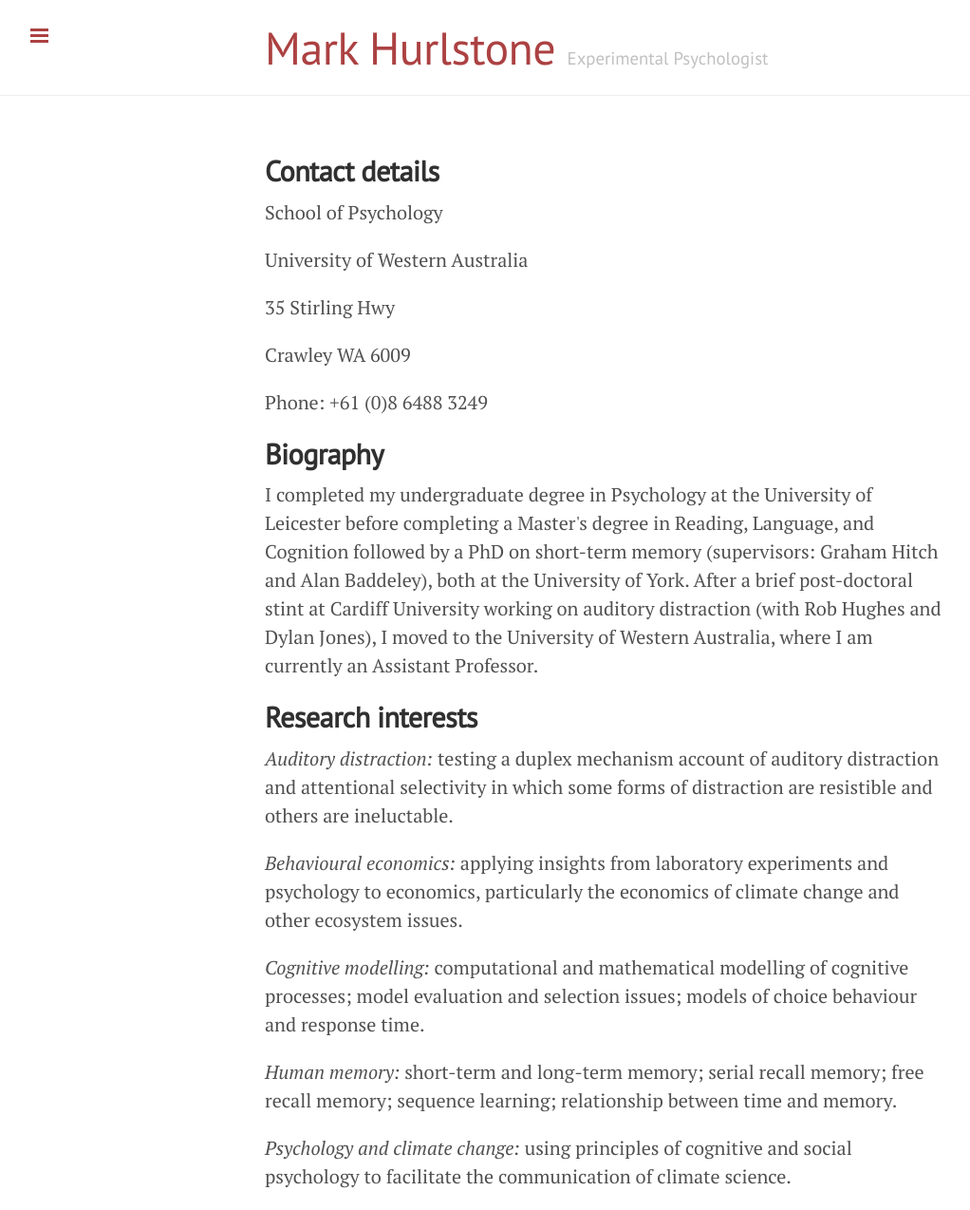
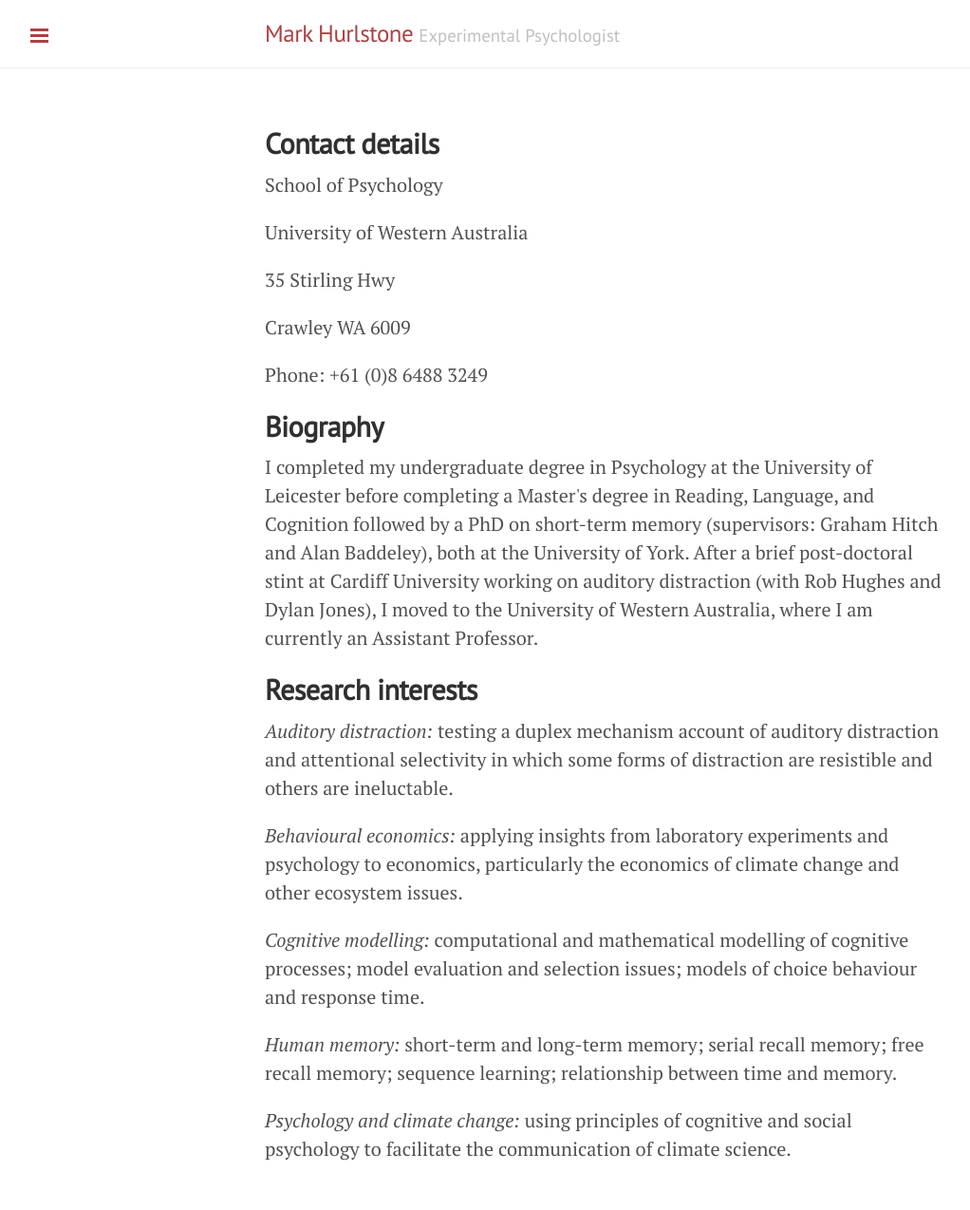
Before and after one commit to mjh508/mark-hurlstone.github.io, a Jekyll site: the page built from index.md, in a window 1280 px wide. Shown: the whole page at 95% size, without its empty margins (1-1023 px from the left). Built offline with Jekyll 4.4.1, drawn with Linux system fonts in a browser that asks for light colours; Markdown is read by kramdown in place of the engine named in the settings; after the commit the page ends 1245 px from its top, so only the background shows below that.

Commit message:
Update _config.yml

```diff
--- a/_config.yml
+++ b/_config.yml
@@ -9,7 +9,7 @@
 relative_permalinks: true
 
 # Setup
-title:               <font size="30"> Mark Hurlstone </font>
+title:               Mark Hurlstone
 tagline:             'Experimental Psychologist'
 description:         'Assistant Professor<p>University of Western Australia<p><a href="mailto:mark.hurlstone@uwa.edu.au">mark.hurlstone@uwa.edu.au</a>'
 url:                 http://mark-hurlstone.github
```
